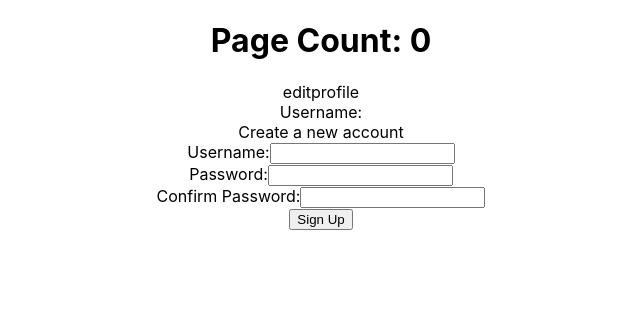
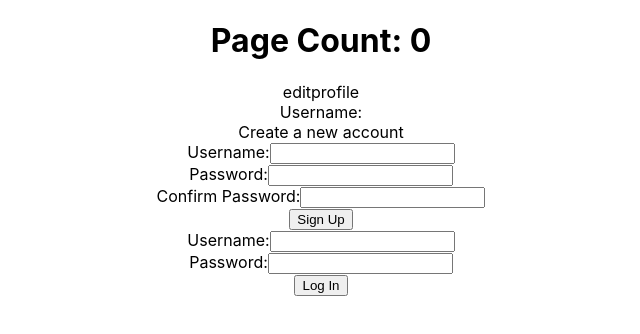
Before and after one commit to 9ucc1/foodfeed, a React (Create React App) app in the folder client/: page / in a window 1280 px wide. Shown: the top 334 px of the page, without its empty margins (319-959 px from the left). Built offline with nearby package versions, Linux system fonts and the light colour scheme; no server answers.

Commit message:
create sessions login flow

```diff
--- a/client/src/App.js
+++ b/client/src/App.js
@@ -3,6 +3,7 @@ import {useState, useEffect} from 'react'
 import {BrowserRouter, Switch, Route} from 'react-router-dom'
 import EditProfile from './EditProfile.js'
 import Signup from './Signup.js'
+import Login from './Login.js'
 
 function App() {
   const [count, setCount] = useState(0)
@@ -24,6 +25,7 @@ function App() {
             <h1>Page Count: {count}</h1>
             <EditProfile/>
             <Signup/>
+            <Login/>
           </Route>
         </Switch>
       </div>
--- /dev/null
+++ b/client/src/Login.js
@@ -0,0 +1,48 @@
+import React, {useState} from 'react'
+
+function Login(){
+
+    const [username, setUsername] = useState("")
+    const [password, setPassword] = useState("")
+
+    function handleSubmit(e){
+        e.preventDefault()
+        console.log("submit login")
+        fetch('/login', {
+            method: "POST",
+            headers: {"Content-Type": "application/json"},
+            body: JSON.stringify({
+                username: username,
+                password: password
+            })
+        })
+        .then(r=>r.json())
+        .then(r=>console.log(r))
+    }
+
+    return(
+        <>
+        <form onSubmit={handleSubmit}>
+            <label>Username:</label>
+            <input
+                type="text"
+                id="username"
+                value={username}
+                onChange={e=>setUsername(e.target.value)}
+            />
+            <br/>
+            <label>Password:</label>
+            <input
+                type="password"
+                id="password"
+                value={password}
+                onChange={e=>setPassword(e.target.value)}
+            />
+            <br/>
+            <button type="submit">Log In</button>
+        </form>
+        </>
+    )
+}
+
+export default Login
```
Also changed, not shown: 2 other files (tests, documents, lock files or other folders).
